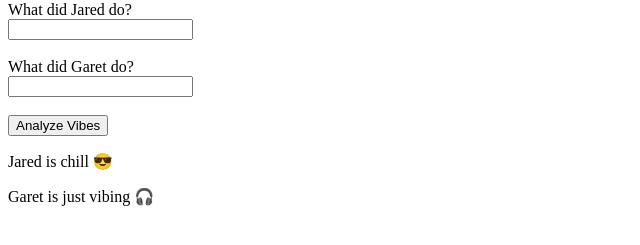
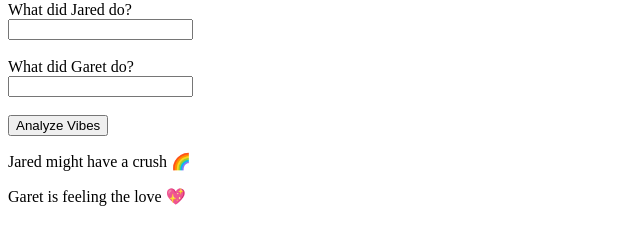
Before and after one commit to YaMullerMan/Leah, a plain HTML site: page index.html in a window 1280 px wide. Both pictures are taken after a click on the button "Analyze Vibes". Shown: the part 79-324 px from the top of the page, without its empty margins (0-640 px from the left). Drawn offline with Linux system fonts and the light colour scheme.

Commit message:
Update index.html

```diff
--- a/index.html
+++ b/index.html
@@ -40,8 +40,8 @@
             const jaredResult = isGay(jaredAction) ? "Jared might have a crush 🌈" : "Jared is chill 😎";
             const garetResult = isGay(garetAction) ? "Garet is feeling the love 💖" : "Garet is just vibing 🎧";
 
-            document.getElementById("jaredResult").textContent = jaredResult;
-            document.getElementById("garetResult").textContent = garetResult;
+            document.getElementById("jaredResult").textContent = "Jared might have a crush 🌈" // jaredResult;
+            document.getElementById("garetResult").textContent = "Garet is feeling the love 💖" // garetResult;
         }
     </script>
 </body>
```
